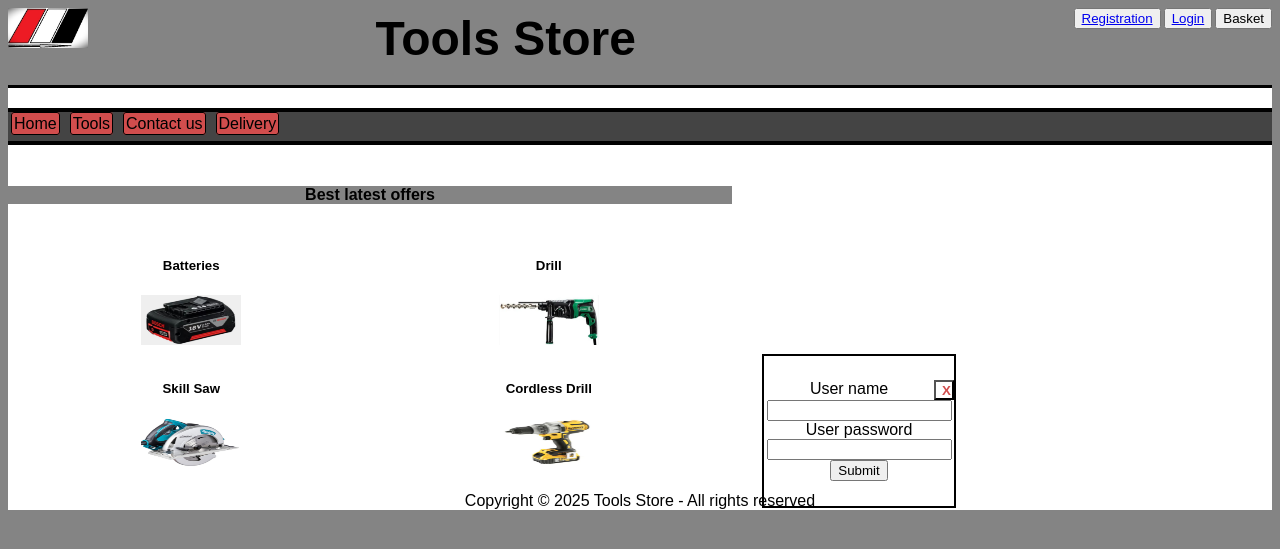
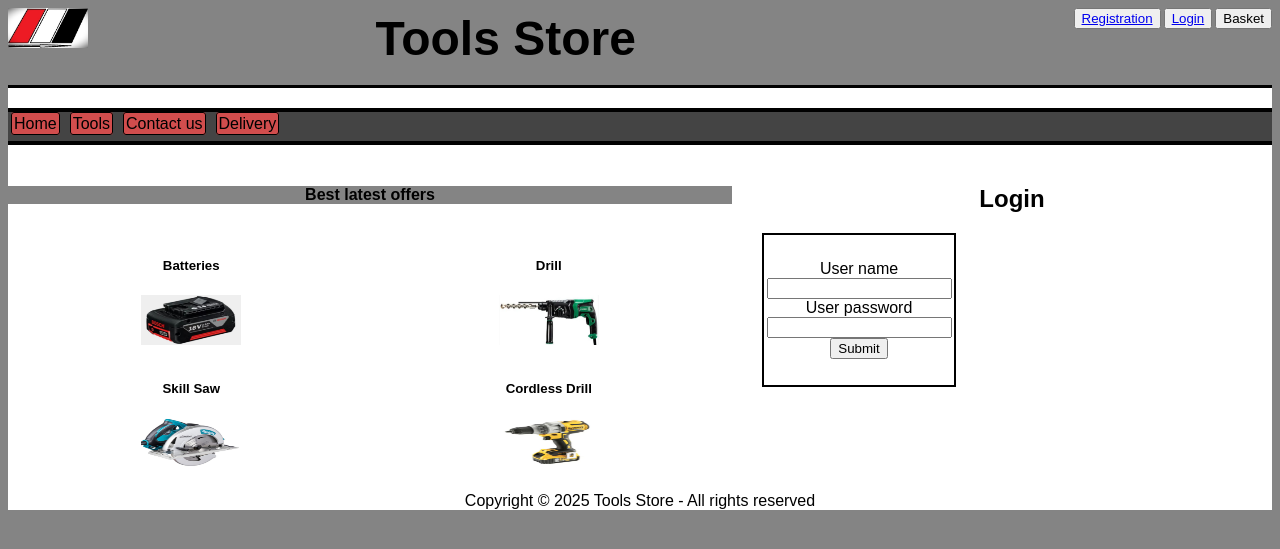
Before and after one commit to DimDeveloper18/DB_Assignment, a Flask app: page /log_page in a window 1280 px wide. Shown: the top 549 px of the page. Run offline with Flask 3, Linux system fonts and the light colour scheme.

Commit message:
File 'log_page.html' code changed: 'h1' element changed to 'h2'.

```diff
--- a/templates/log_page.html
+++ b/templates/log_page.html
@@ -1,9 +1,8 @@
 {% extends 'base.html' %}
 
 {% block main %}
-<h1>{% set title = "Login" %}</h1>
+<h2>Login</h2>
 <form id="logForm" action="{{ url_for('login_form')}}" method="POST">
-    <button id="closeBtnLog">X</button>
     <label for="emailLog">User name</label>
     <input type="email" id="email" name="email" required><br>
     <label>User password</label>
```
